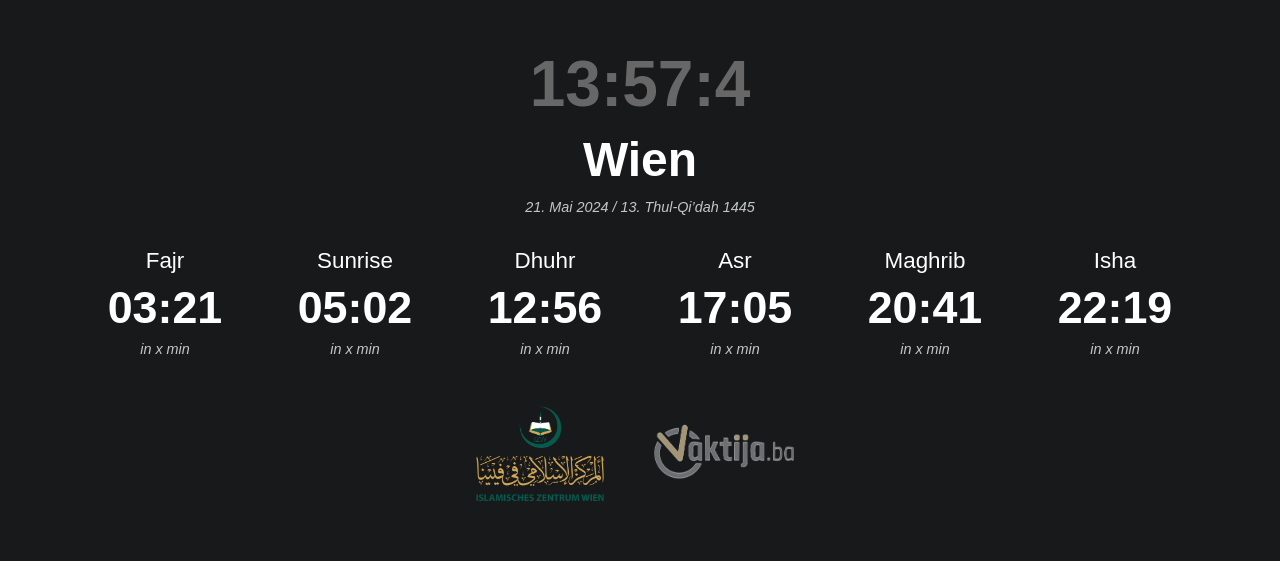
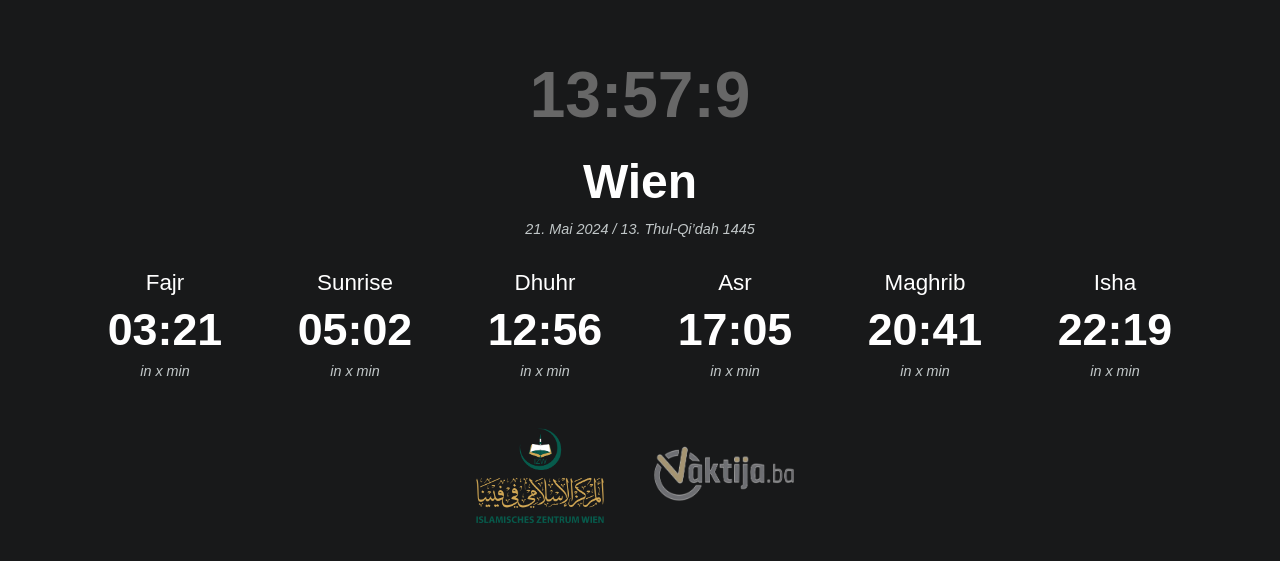
Before and after one commit to vheldic/prayertimes, a React (Create React App) app: page / in a window 1280 px wide. Shown: the part 183-744 px from the top of the page. Built offline with nearby package versions, Linux system fonts and the light colour scheme.

Commit message:
Added functionality to Counter

```diff
--- a/src/components/Counter.css
+++ b/src/components/Counter.css
@@ -2,5 +2,6 @@
   text-align: center;
   font-size: 4em;
   font-weight: 600;
+  line-height: 1.5;
   color: var(--color-font-tertiary);
 }
--- a/src/components/Counter.js
+++ b/src/components/Counter.js
@@ -1,15 +1,24 @@
+import { useEffect, useState } from "react";
 import "./Counter.css";
 
 function Counter() {
-  const currentdate = new Date();
-  const duration =
-    currentdate.getHours() +
-    ":" +
-    currentdate.getMinutes() +
-    ":" +
-    currentdate.getSeconds();
+  const [counter, setCounter] = useState(new Date());
 
-  return <div className="counter">{duration}</div>;
+  useEffect(() => {
+    setInterval(() => {
+      setCounter((prev) => prev = new Date());
+    }, 1000);
+  }, []);
+
+  function formatTime() {
+    const hours = counter.getHours();
+    const minutes = counter.getMinutes();
+    const seconds = counter.getSeconds();
+
+    return `${hours}:${minutes}:${seconds}`;
+  }
+
+  return <div className="counter">{formatTime()}</div>;
 }
 
 export default Counter;
```
